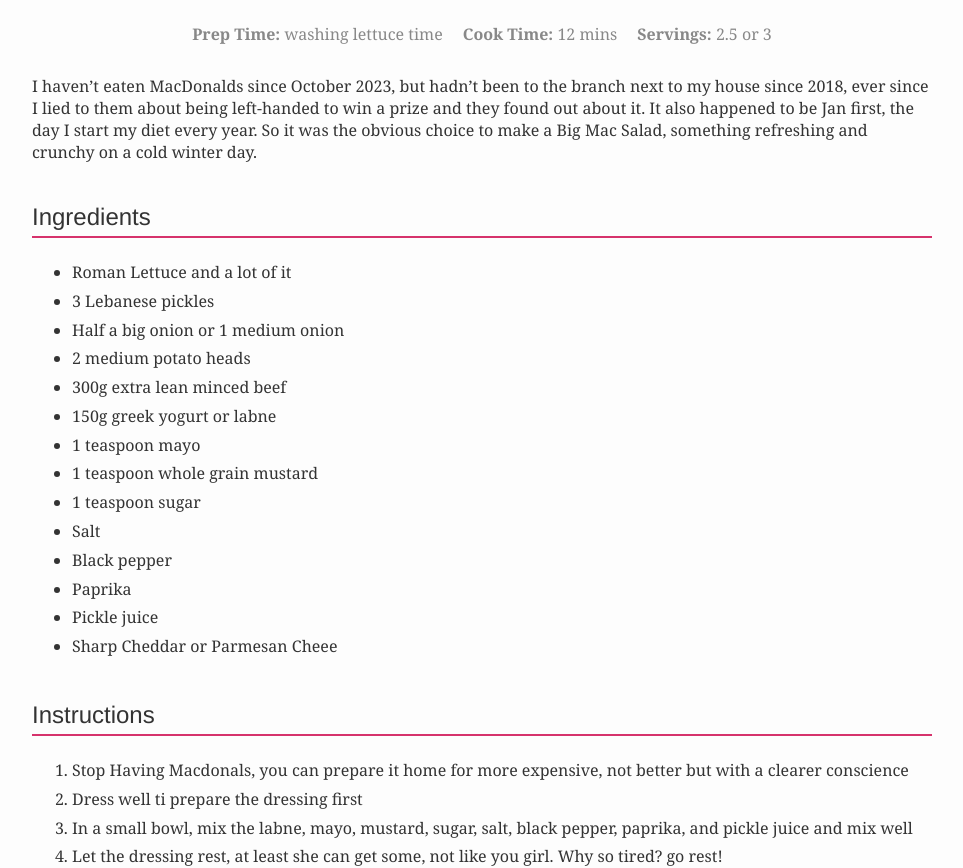
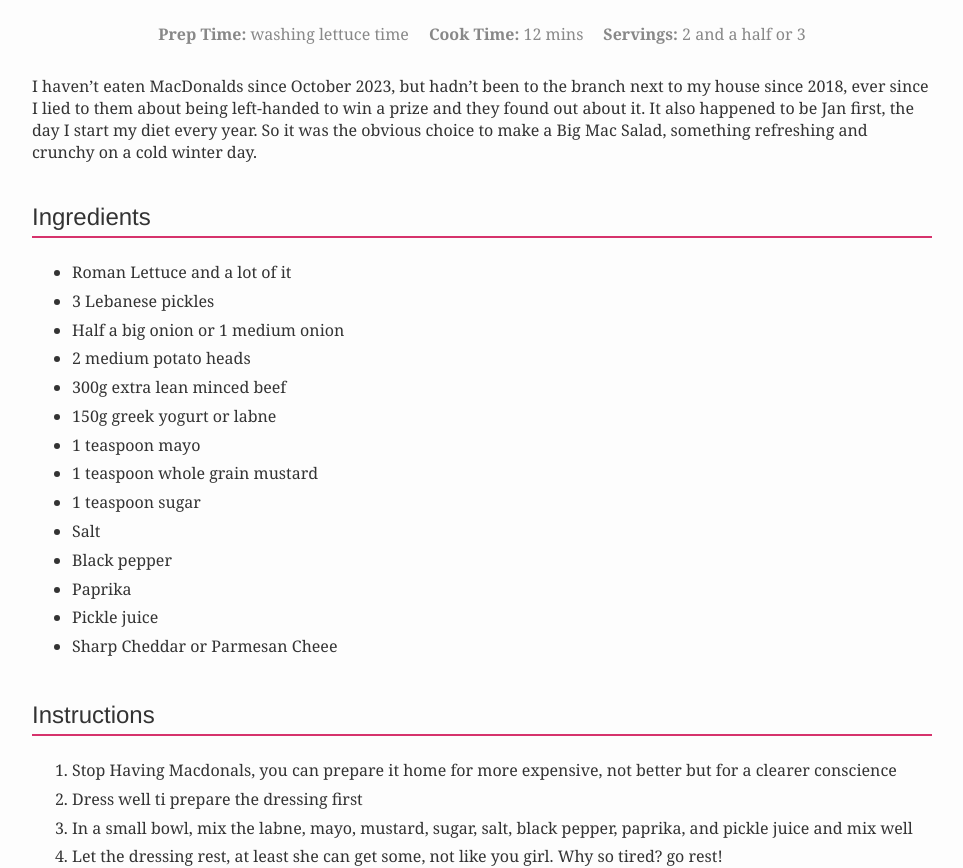
Before and after one commit to AntiLibrary5/nicools-kitchen, a Jekyll site: the page built from _posts/2026-1-7-bigmac-salad.md, in a window 1280 px wide. Shown: the part 641-1509 px from the top of the page, without its empty margins (158-1121 px from the left). Built offline with Jekyll 4.4.1, drawn with Linux system fonts in a browser that asks for light colours.

Commit message:
big mac salad update 2

```diff
--- a/_posts/2026-1-7-bigmac-salad.md
+++ b/_posts/2026-1-7-bigmac-salad.md
@@ -4,7 +4,7 @@
 image: /assets/images/bigmac-salad.jpg
 prep_time: "washing lettuce time"
 cook_time: "12 mins"
-servings: "2.5 or 3"
+servings: "2 and a half or 3"
 video_link: "What a blasphemy not to have a video for this one"
 tags: [Non Vegetarian]
 ---
@@ -31,7 +31,7 @@
 
 ## Instructions
 
-1. Stop Having Macdonals, you can prepare it home for more expensive, not better but with a clearer conscience
+1. Stop Having Macdonals, you can prepare it home for more expensive, not better but for a clearer conscience
 2. Dress well ti prepare the dressing first
 3. In a small bowl, mix the labne, mayo, mustard, sugar, salt, black pepper, paprika, and pickle juice and mix well
 4. Let the dressing rest, at least she can get some, not like you girl. Why so tired? go rest!
```
